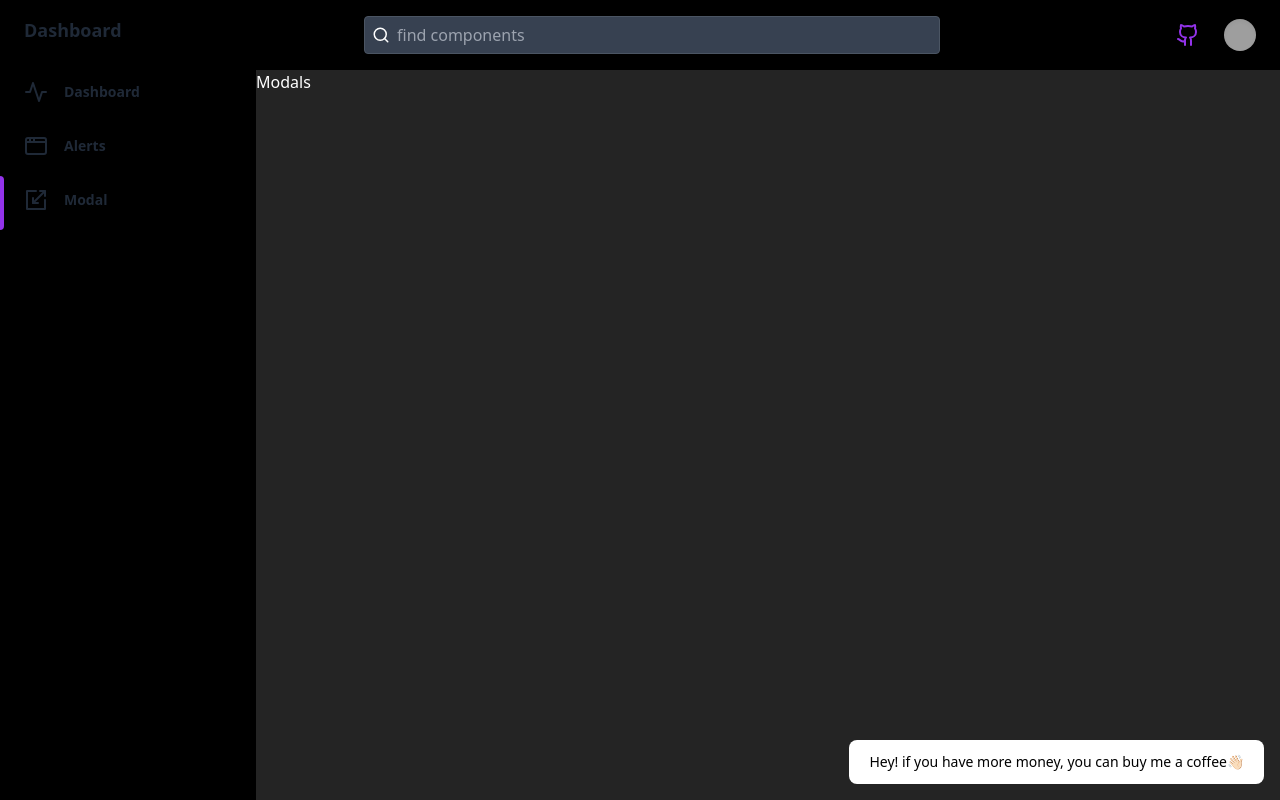
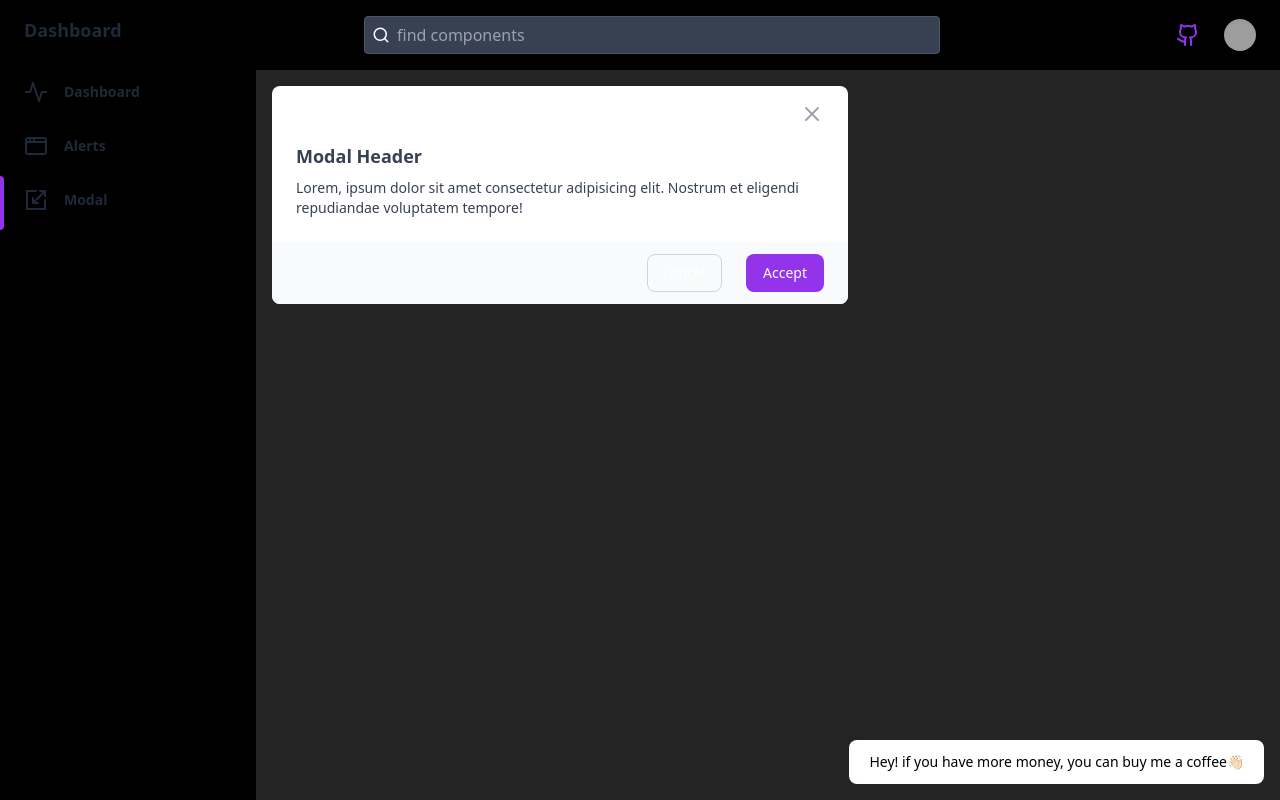
Before and after one commit to febriaricandra/intjsx, a React (Vite) app: page / in a window 1280 px wide. Both pictures are taken after a click on the button "Modal". Built offline with nearby package versions, Linux system fonts and the light colour scheme; grey boxes are pictures that could not be loaded.

Commit message:
new branch: dev

```diff
--- a/src/components/Modal.jsx
+++ b/src/components/Modal.jsx
@@ -1,15 +1,16 @@
 import React from 'react'
 import { cva } from 'class-variance-authority'
+import { X } from 'lucide-react';
 
 function Modal() {
-    const modal = cva("modal", {
+    const modal = cva("w-full px-6 py-4 overflow-hidden", {
         variants: {
           intent: {
             primary: [
-
+                "bg-white rounded-t-lg sm:rounded-lg sm:m-4 sm:max-w-xl"
             ],
             secondary: [
-
+                "bg-black rounded-t-lg sm:rounded-lg sm:m-4 sm:max-w-xl"
             ],
           },
           size: {
@@ -24,7 +25,30 @@
         },
       });
   return (
-    <div>Modal</div>
+    <div className='w-full px-6 py-4 overflow-hidden bg-white rounded-t-lg sm:rounded-lg sm:m-4 sm:max-w-xl'>
+        <header className='flex justify-end'>
+            <button className='inline-flex items-center justify-center w-6 h-6 text-gray-400 transition-colors duration-150 rounded dark:hover:text-gray-200 hover: hover:text-gray-700'>
+                <X size={24} />
+            </button>
+        </header>
+        <div className="mt-4 mb-6">
+            <p className='mb-2 text-lg font-semibold text-gray-700 dark:text-gray-300'>
+                Modal Header
+            </p>
+            <p className='text-sm text-gray-700 dark:text-gray-400'>
+            Lorem, ipsum dolor sit amet consectetur adipisicing elit. Nostrum et
+            eligendi repudiandae voluptatem tempore!
+            </p>
+        </div>
+        <footer className='flex flex-col items-center justify-end px-6 py-3 -mx-6 -mb-4 space-y-4 sm:space-y-0 sm:space-x-6 sm:flex-row bg-gray-50 dark:bg-gray-800'>
+            <button className='w-full px-5 py-3 text-sm font-medium leading-5 text-white text-gray-700 transition-colors duration-150 border border-gray-300 rounded-lg dark:text-gray-400 sm:px-4 sm:py-2 sm:w-auto active:bg-transparent hover:border-gray-500 focus:border-gray-500 active:text-gray-500 focus:outline-none focus:shadow-outline-gray'>
+                cancel
+            </button>
+            <button className='w-full px-5 py-3 text-sm font-medium leading-5 text-white transition-colors duration-150 bg-purple-600 border border-transparent rounded-lg sm:w-auto sm:px-4 sm:py-2 active:bg-purple-600 hover:bg-purple-700 focus:outline-none focus:shadow-outline-purple'>
+                Accept
+            </button>
+        </footer>
+    </div>
   )
 }
 
--- a/src/routes/root/Modals.jsx
+++ b/src/routes/root/Modals.jsx
@@ -1,7 +1,10 @@
 import React from 'react'
+import Modal from '../../components/Modal'
 
 export default function Modals() {
   return (
-    <div>Modals</div>
+    <div>
+        <Modal />
+    </div>
   )
 }
```
